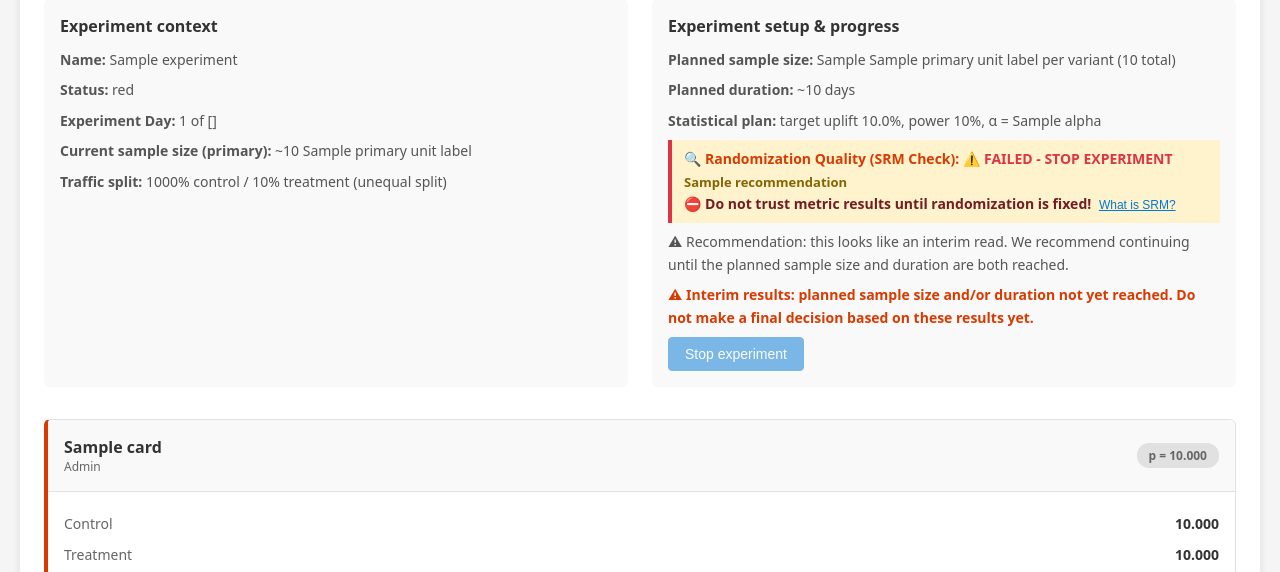
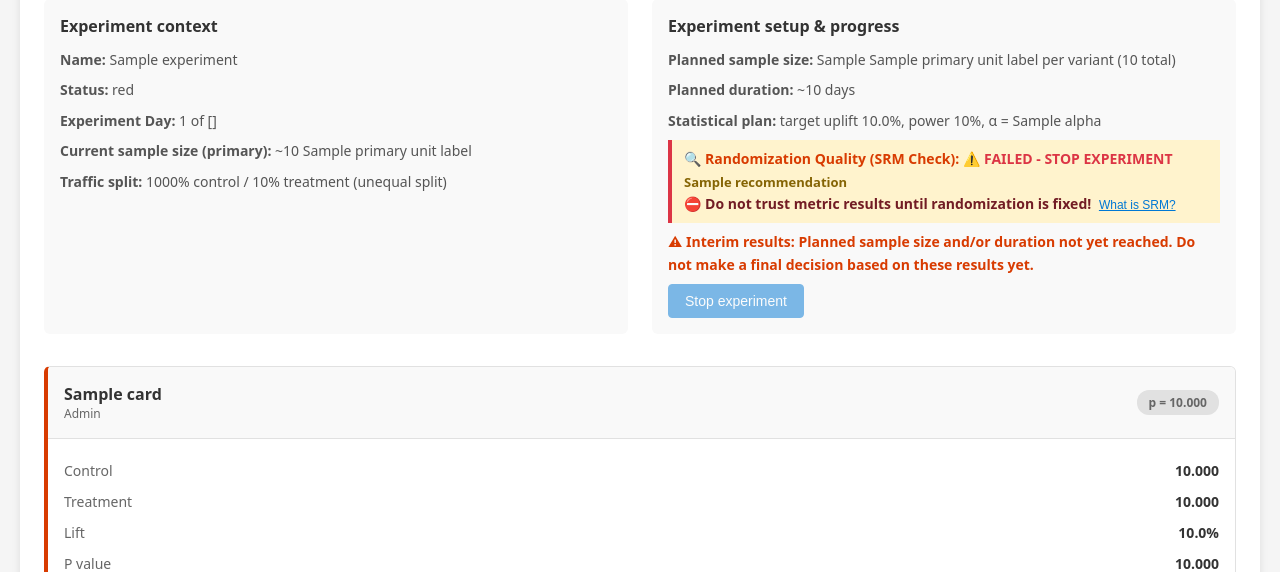
Before and after one commit to saaamar/abtest-framework, a Flask app: template webapp/templates/results.html in a window 1280 px wide. Shown: the part 223-795 px from the top of the page. Run offline with Flask 3, Linux system fonts and the light colour scheme; the template is opened without the code that fills it: most values are stand-ins (such as "Sample title", 1, 10 or a date in 2020).

Commit message:
recommendation

```diff
--- a/webapp/templates/results.html
+++ b/webapp/templates/results.html
@@ -664,20 +664,15 @@
               </button>
             </p>
             {% endif %}
+            {% if stop_recommended %}
             <p class="results-subtitle">
-              {% if stop_recommended %}
-                ✅ Recommendation: you have reached the planned sample size
-                and duration. It is reasonable to stop the experiment and
-                make a decision.
-              {% else %}
-                ⚠ Recommendation: this looks like an interim read. We
-                recommend continuing until the planned sample size and
-                duration are both reached.
-              {% endif %}
+              ✅ <strong>Recommendation:</strong> You have reached the planned sample size
+              and duration. It is reasonable to stop the experiment and
+              make a decision.
             </p>
-            {% if sample_ok is not none and days_ok is not none and (not sample_ok or not days_ok) %}
+            {% else %}
             <p class="results-subtitle results-subtitle-warning">
-              ⚠ Interim results: planned sample size and/or duration not yet
+              ⚠ <strong>Interim results:</strong> Planned sample size and/or duration not yet
               reached. Do not make a final decision based on these
               results yet.
             </p>
```
